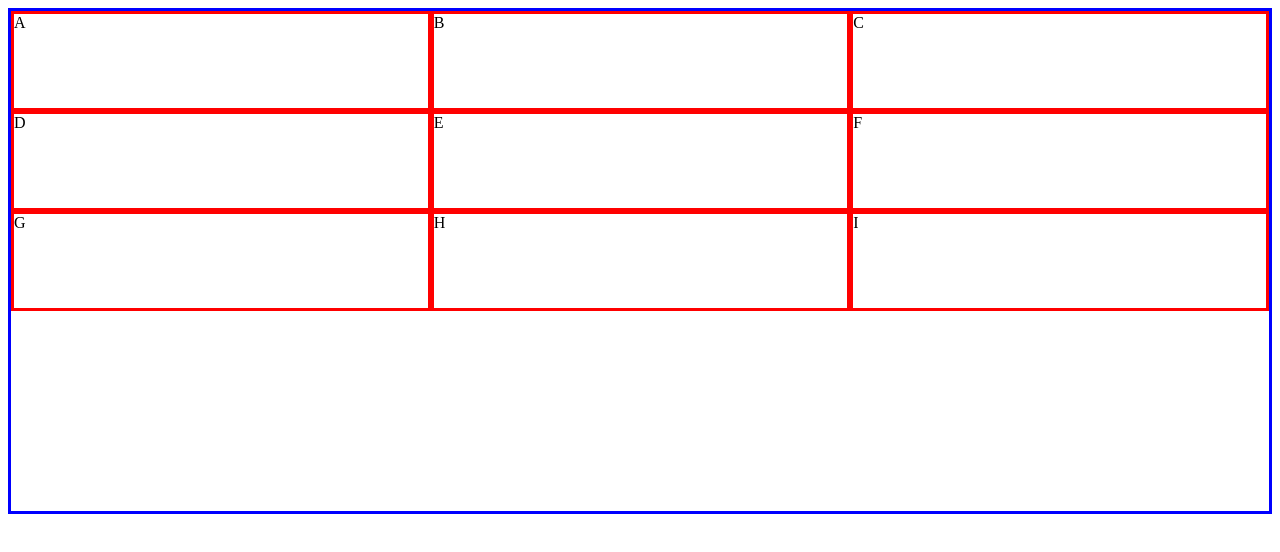
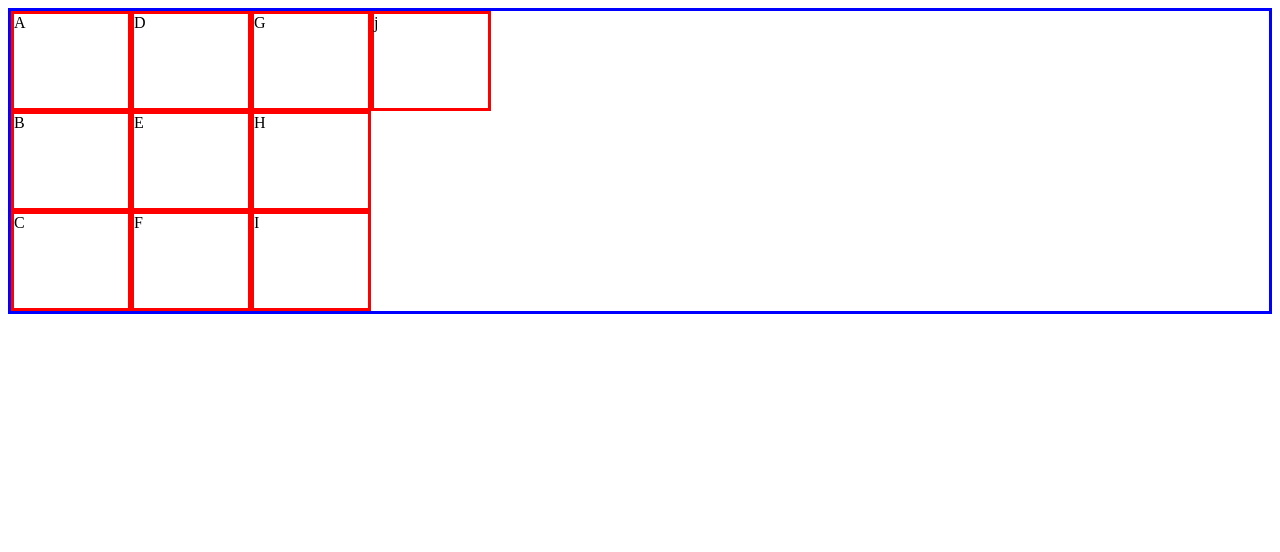
Before and after one commit to giovannacostaxavier/Exercicios-Grid-Layout, a plain HTML site: page grid-03/index.html in a window 1280 px wide. Drawn offline with Linux system fonts and the light colour scheme.

Commit message:
updates no exercicio

```diff
--- a/grid-03/index.html
+++ b/grid-03/index.html
@@ -6,10 +6,12 @@
     <title>Exercicio 03 de grid</title>
     <style>
         div.container{
-            height: 500px;
             border: 3px solid blue;
             display: grid;
-            grid-template: repeat(3,100px)/repeat(3,auto);
+            grid-template: repeat(3,100px)/repeat(3,120px);
+            grid-auto-flow:column;
+            grid-auto-columns: 120px;
+            grid-auto-rows: 100px;
             place-items: normal normal;
             place-content: normal normal;
 
@@ -32,6 +34,7 @@
         <div class="item">G</div>
         <div class="item">H</div>
         <div class="item">I</div>
+        <div class="item">j</div>
     </div>
 </body>
 </html>
```
